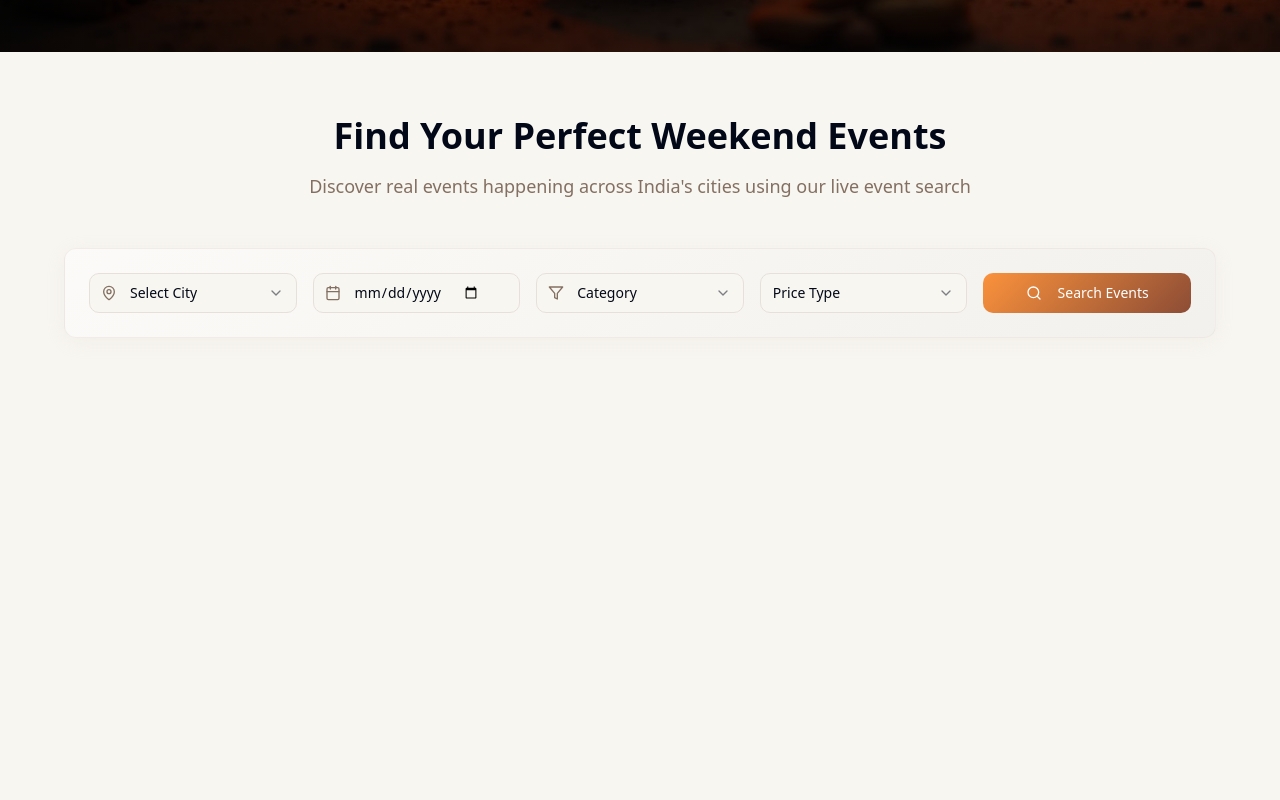
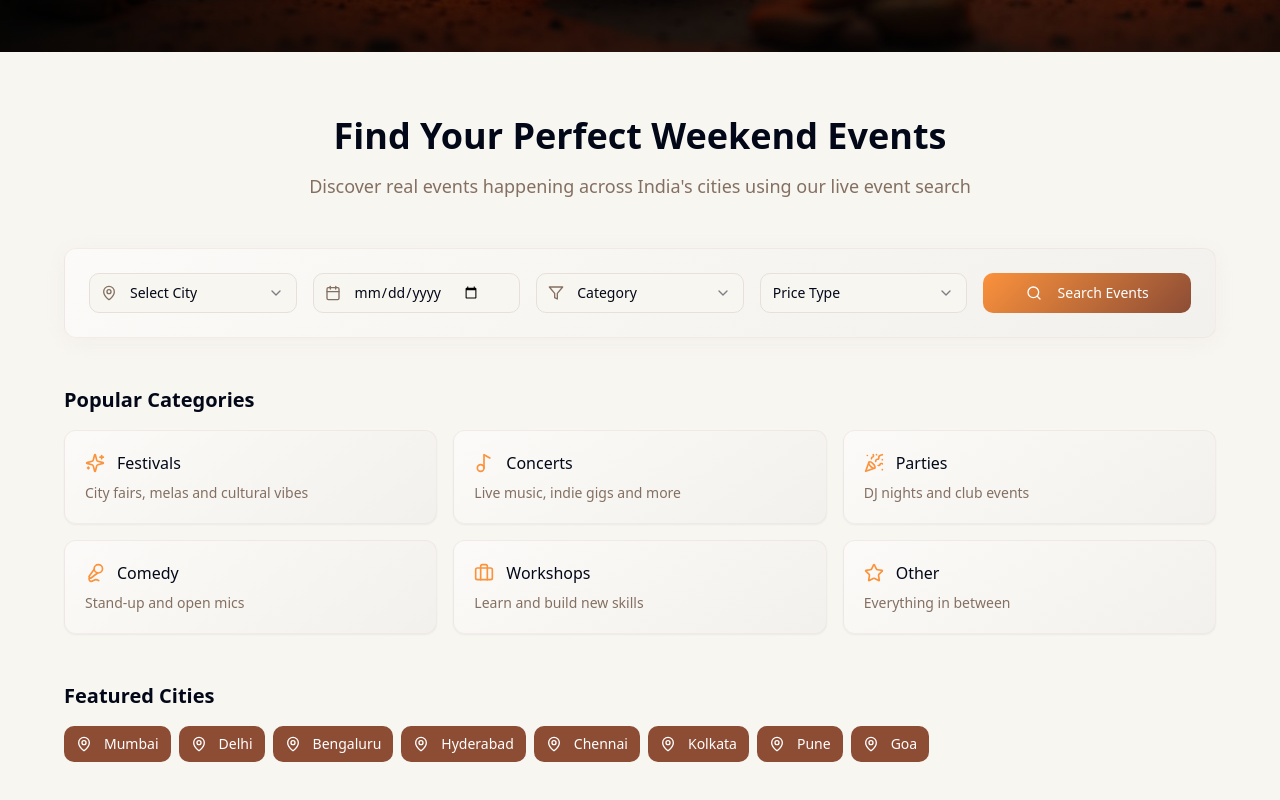
Before and after one commit to yaeboye/cityspark-events, a React (Vite) app: page / in a window 1280 px wide. Shown: the part 588-1388 px from the top of the page. Before the commit the page ends 990 px from the top, so only its background shows below. Built offline with nearby package versions, Linux system fonts and the light colour scheme.

Commit message:
Add UI elements
Update the website to include more UI elements to make it feel more filled.

```diff
--- a/src/pages/Index.tsx
+++ b/src/pages/Index.tsx
@@ -7,7 +7,10 @@ import { AuthForms } from "@/components/auth/AuthForms";
 import { useToast } from "@/hooks/use-toast";
 import { supabase } from "@/integrations/supabase/client";
 import { Button } from "@/components/ui/button";
-import { User, LogOut } from "lucide-react";
+import { Card, CardContent, CardHeader, CardTitle } from "@/components/ui/card";
+import { Accordion, AccordionContent, AccordionItem, AccordionTrigger } from "@/components/ui/accordion";
+import { Input } from "@/components/ui/input";
+import { User, LogOut, Music2, PartyPopper, Mic2, Briefcase, Sparkles, MapPin, Star } from "lucide-react";
 
 interface Event {
   id: string;
@@ -203,6 +206,83 @@ const Index = () => {
             </p>
           </div>
           <SearchBar onSearch={handleSearch} />
+
+          {/* Popular Categories */}
+          <section aria-labelledby="popular-categories" className="mt-12">
+            <h3 id="popular-categories" className="text-xl font-semibold text-foreground mb-4">
+              Popular Categories
+            </h3>
+            <div className="grid grid-cols-1 sm:grid-cols-2 lg:grid-cols-3 gap-4">
+              <Card className="bg-gradient-card border border-border/50 hover:shadow-card-hover hover:-translate-y-0.5 transition-all">
+                <CardContent className="p-5">
+                  <div className="flex items-center gap-3">
+                    <Sparkles className="w-5 h-5 text-primary" />
+                    <span className="font-medium">Festivals</span>
+                  </div>
+                  <p className="text-sm text-muted-foreground mt-2">City fairs, melas and cultural vibes</p>
+                </CardContent>
+              </Card>
+              <Card className="bg-gradient-card border border-border/50 hover:shadow-card-hover hover:-translate-y-0.5 transition-all">
+                <CardContent className="p-5">
+                  <div className="flex items-center gap-3">
+                    <Music2 className="w-5 h-5 text-primary" />
+                    <span className="font-medium">Concerts</span>
+                  </div>
+                  <p className="text-sm text-muted-foreground mt-2">Live music, indie gigs and more</p>
+                </CardContent>
+              </Card>
+              <Card className="bg-gradient-card border border-border/50 hover:shadow-card-hover hover:-translate-y-0.5 transition-all">
+                <CardContent className="p-5">
+                  <div className="flex items-center gap-3">
+                    <PartyPopper className="w-5 h-5 text-primary" />
+                    <span className="font-medium">Parties</span>
+                  </div>
+                  <p className="text-sm text-muted-foreground mt-2">DJ nights and club events</p>
+                </CardContent>
+              </Card>
+              <Card className="bg-gradient-card border border-border/50 hover:shadow-card-hover hover:-translate-y-0.5 transition-all">
+                <CardContent className="p-5">
+                  <div className="flex items-center gap-3">
+                    <Mic2 className="w-5 h-5 text-primary" />
+                    <span className="font-medium">Comedy</span>
+                  </div>
+                  <p className="text-sm text-muted-foreground mt-2">Stand-up and open mics</p>
+                </CardContent>
+              </Card>
+              <Card className="bg-gradient-card border border-border/50 hover:shadow-card-hover hover:-translate-y-0.5 transition-all">
+                <CardContent className="p-5">
+                  <div className="flex items-center gap-3">
+                    <Briefcase className="w-5 h-5 text-primary" />
+                    <span className="font-medium">Workshops</span>
+                  </div>
+                  <p className="text-sm text-muted-foreground mt-2">Learn and build new skills</p>
+                </CardContent>
+              </Card>
+              <Card className="bg-gradient-card border border-border/50 hover:shadow-card-hover hover:-translate-y-0.5 transition-all">
+                <CardContent className="p-5">
+                  <div className="flex items-center gap-3">
+                    <Star className="w-5 h-5 text-primary" />
+                    <span className="font-medium">Other</span>
+                  </div>
+                  <p className="text-sm text-muted-foreground mt-2">Everything in between</p>
+                </CardContent>
+              </Card>
+            </div>
+          </section>
+
+          {/* Featured Cities */}
+          <section aria-labelledby="featured-cities" className="mt-12">
+            <h3 id="featured-cities" className="text-xl font-semibold text-foreground mb-4">
+              Featured Cities
+            </h3>
+            <div className="flex flex-wrap gap-2">
+              {['Mumbai','Delhi','Bengaluru','Hyderabad','Chennai','Kolkata','Pune','Goa'].map((city) => (
+                <Button key={city} variant="secondary" size="sm" className="hover-scale">
+                  <MapPin className="w-4 h-4 mr-1" /> {city}
+                </Button>
+              ))}
+            </div>
+          </section>
         </div>
       </div>
 
```
